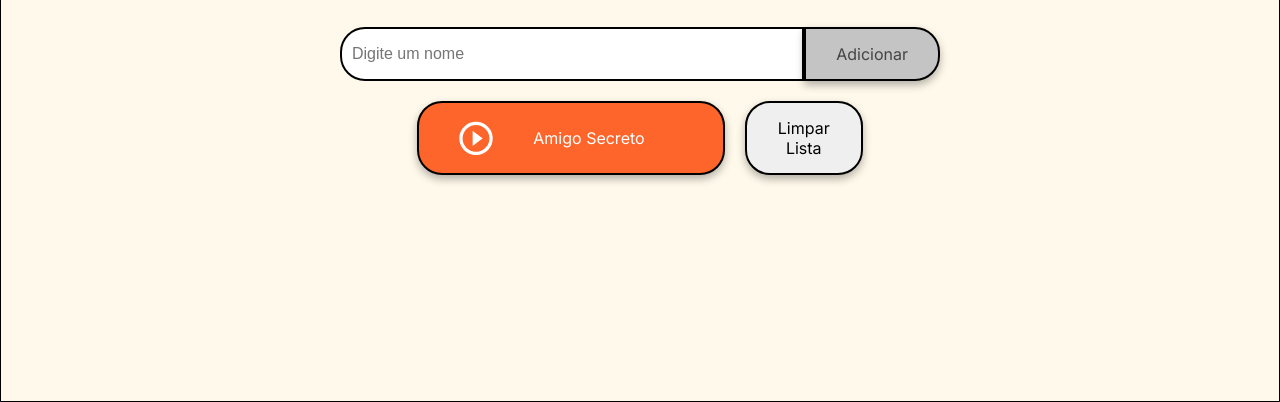
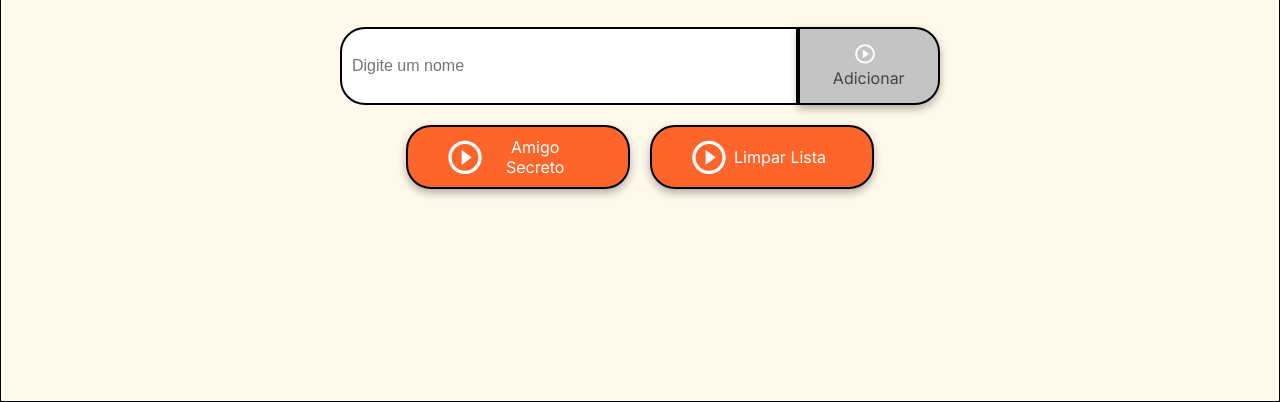
Before and after one commit to tluistorres/Jogo-Amigo-Secreto, a website: page index.html in a window 1280 px wide. Shown: the part 398-800 px from the top of the page. Drawn offline with nearby package versions, Linux system fonts and the light colour scheme.

Commit message:
Atualização

```diff
--- a/index.html
+++ b/index.html
@@ -8,7 +8,7 @@
     <link rel="preconnect" href="https://fonts.gstatic.com" crossorigin>
     <link href="https://fonts.googleapis.com/css2?family=Inter:wght@100;400;700;900&family=Merriweather:ital,wght@0,300;0,400;0,700;0,900;1,300;1,400;1,700;1,900&display=swap" rel="stylesheet">
     <title>Amigo Secreto</title>
-    </head>
+</head>
 <body>
     <main class="main-content">
         <header class="header-banner">
@@ -19,7 +19,10 @@
             <h2 class="section-title">Digite o nome dos seus amigos</h2>
             <div class="input-wrapper">
                 <input type="text" id="amigo" class="input-name" placeholder="Digite um nome">
-                <button id="adicionarNome" class="button-add">Adicionar</button>
+                <button id="adicionarNome" class="button-add">
+                    <img src="assets/play_circle_outline.png" alt="Ícone para adicionar" style="margin-right: 8px;">
+                    Adicionar
+                </button>
                 <ul id="listaNomes"></ul>
             </div>
             <div class="button-container">
@@ -27,7 +30,10 @@
                     <img src="assets/play_circle_outline.png" alt="Ícone para sortear">
                     Amigo Secreto
                 </button>
-                <button id="limparLista">Limpar Lista</button>
+                <button id="limparLista" class="button-draw"> <!-- Usando a mesma classe aqui -->
+                    <img src="assets/play_circle_outline.png" alt="Ícone para limpar lista" style="margin-right: 8px;">
+                    Limpar Lista
+                </button>
                 <div id="resultado"></div>
             </div>
         </section>
--- a/style.css
+++ b/style.css
@@ -3,7 +3,8 @@
     --color-secondary: #FFF9EB;
     --color-tertiary: #C4C4C4;
     --color-button: #fe652b;
-    --color-button-hover: #fe652b;
+    --color-button-hover: #fe652b; /* Esta pode ser mantida ou alterada */
+    --color-button-hover-green: #28a745; /* Adicionada a cor verde */
     --color-text: #444444;
     --color-white: #FFFFFF;
 }
@@ -96,6 +97,7 @@ body {
 .button-container button {
     margin: 0 10px; /* Adiciona um espaço entre os botões, se houver mais de um */
 }
+
 /* Estilos de entrada de texto */
 .input-title {
     flex: 1;
@@ -124,7 +126,10 @@ button {
     color: var(--color-text);
     border-radius: 0 25px 25px 0;
 }
-
+.button-add img {
+    width: 20px; /* Ajuste conforme necessário */
+    height: 20px; /* Ajuste conforme necessário */
+}
 .button-add:hover {
     background-color: var(--color-button);
     color: #FFFFFF;
@@ -148,18 +153,13 @@ ul {
     background-color: var(--color-button);
     font-size: 16px;
 }
-
+.button-draw:hover {
+    background-color: var(--color-button-hover-green); /* Cor verde ao passar o mouse */
+    color: #FFFFFF; /* Cor do texto ao passar o mouse */
+}
 .main-content .result-list {
     margin-top: 15px;
     color: #05DF05;
     font-size: 2rem;
-    font-weight: bold;
-    text-align: center;
+    font-weight: bold; /* Adicionei o valor 'bold' aqui */
 }
-.button-draw img {
-    margin-right: 40px;
-}
-
-.button-draw:hover {
-    background-color: var(--color-button-hover);
-}
```
